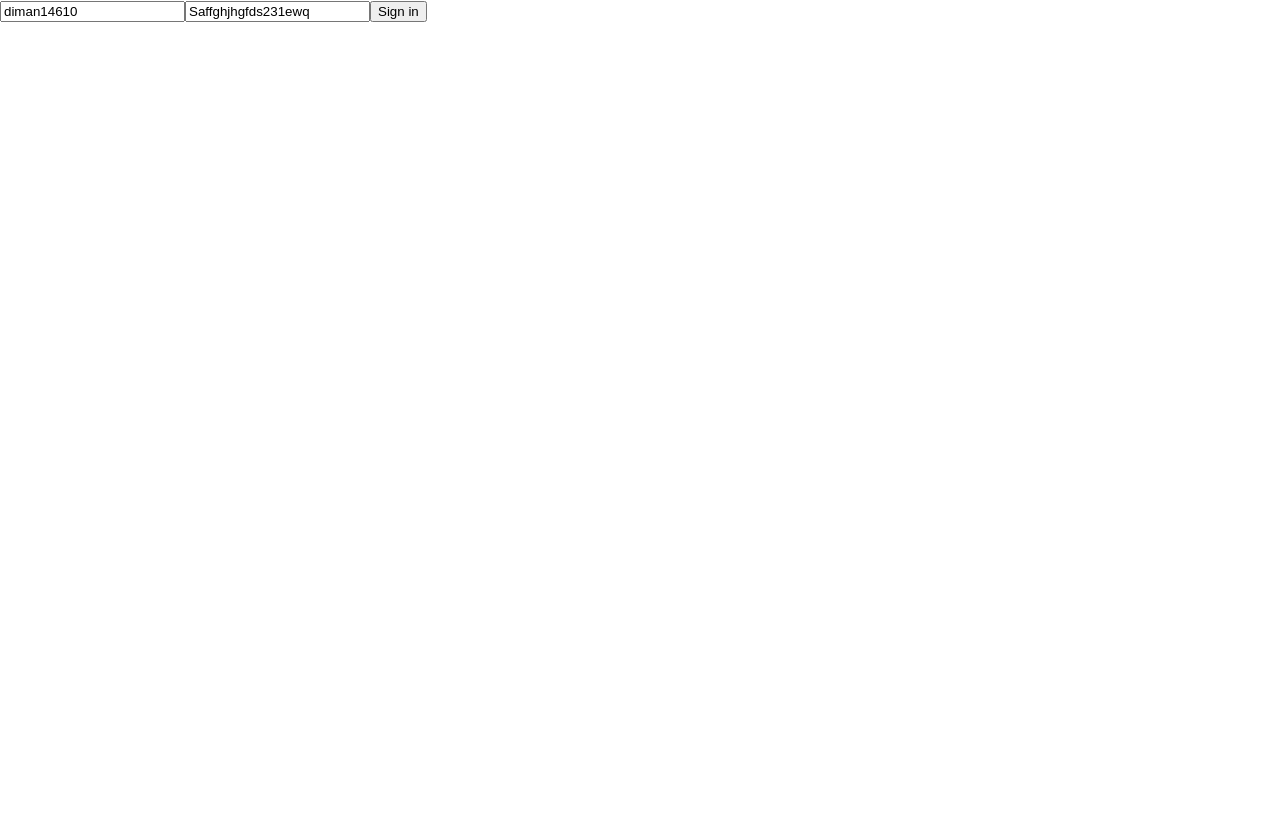
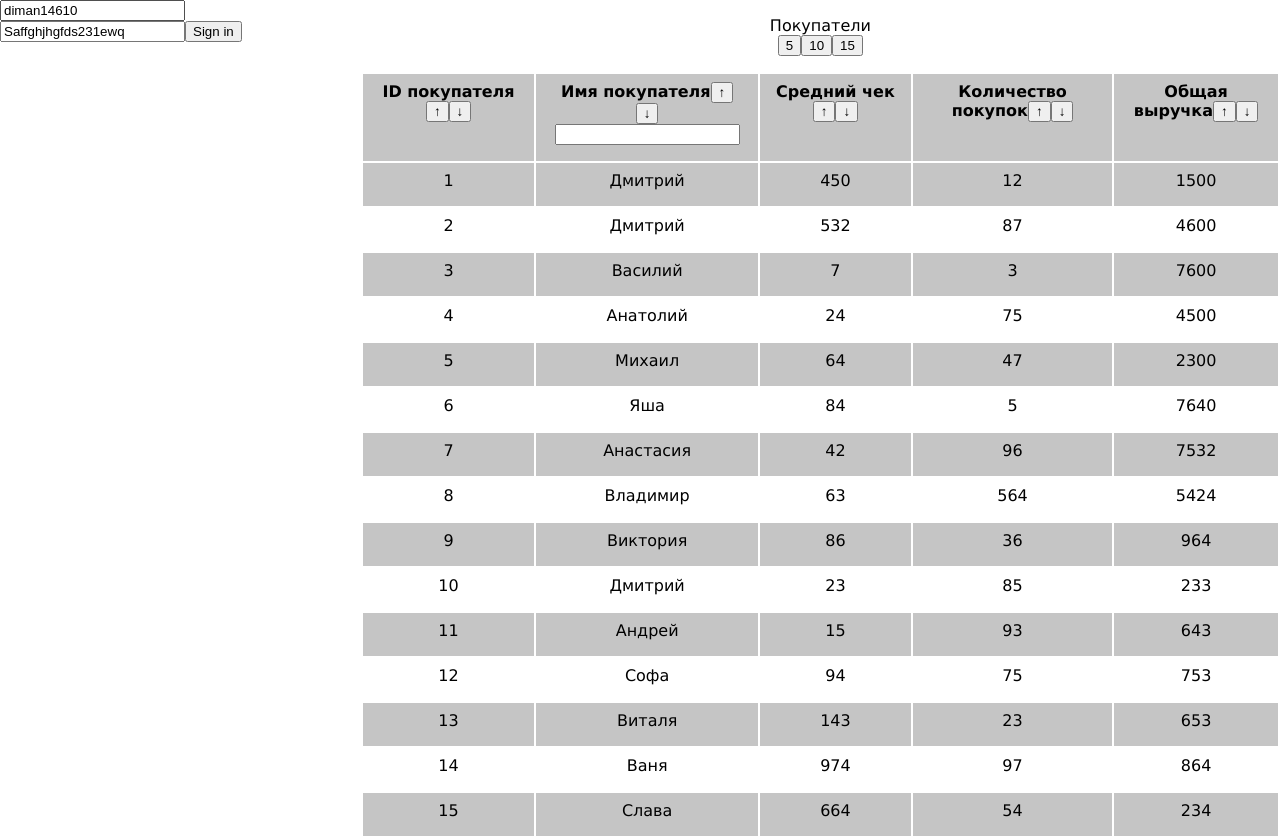
Before and after one commit to Diman14610/task-front-junior, a React (Create React App) app: page /#/buyers in a window 1280 px wide. Before the commit the page ends 800 px from the top, so only its background shows below. Built offline with nearby package versions, Linux system fonts and the light colour scheme.

Commit message:
21.08.2020 3:34

```diff
--- a/src/App.js
+++ b/src/App.js
@@ -1,8 +1,7 @@
-import React, { useState } from 'react';
+import React from 'react';
 import { Route, Switch } from 'react-router-dom'
 import './App.css';
 
-import Authorization from './components/Authorization'
 import Aside from './components/Aside'
 import Terminals from './components/Terminals'
 import Buyers from './components/Buyers'
@@ -11,7 +10,7 @@ import Error from './components/Error'
 
 function App() {
   return (
-    <div style={{ display: 'flex', columnGap: '1rem' }}>
+    <div className='container'>
       <Aside />
 
       <Switch>
--- a/src/components/Aside.js
+++ b/src/components/Aside.js
@@ -6,21 +6,14 @@ import Authorization from './Authorization'
 const Aside = () => {
     const [img, setImg] = useState(null)
     return (
-        <div style={
-            {
-                height: '100vh',
-                display: 'flex',
-                flexDirection: 'column',
-                justifyContent: 'space-between'
-            }
-        }>
+        <div className='container-aside'>
             {img === null ? (<Authorization upUrl={(f) => setImg(f)} />) :
                 (<>
                     <div>
                         <img src={img} alt='img' style={{ height: '124px' }} />
                     </div>
 
-                    <div>
+                    <div className='container-aside-links'>
                         <Link to='/'>Главная</Link>
                         <Link to='/terminals'>Терминалы</Link>
                         <Link to='/Buyers'>Покупатели</Link>
--- a/src/components/Authorization.js
+++ b/src/components/Authorization.js
@@ -6,6 +6,7 @@ const Authorization = ({ upUrl = f => f }) => {
 
     const Auto = () => {
         if (login && login !== ' ') {
+            if (password.length >= 8 && password.includes(password[0].toUpperCase()) && password.replace(/\D/g, '').length > 0) {
                 fetch(`https://avatars.githubusercontent.com/${login}`)
                     .then((e) =>
                         e.blob().then(e2 => {
@@ -18,12 +19,9 @@ const Authorization = ({ upUrl = f => f }) => {
                     )
                     .catch(() => console.log('error'))
             }
-
-        if (password.length >= 8 && password.includes(password[0].toUpperCase()) && password.replace(/\D/g, '').length > 0) {
-            // continue
-        }
             else {
                 alert('Пароль должен быть с заглавной буквы и иметь хотя бы 1 цифру')
+            }
         }
     }
     return (
--- a/src/components/Buyers.js
+++ b/src/components/Buyers.js
@@ -1,8 +1,131 @@
-import React from 'react'
+import React, { useState } from 'react'
+
+const l = [{ id: 1, name: 'Дмитрий', avg: 450, quantity: 12, total: 1500 },
+{ id: 2, name: 'Дмитрий', avg: 532, quantity: 87, total: 4600 },
+{ id: 3, name: 'Василий', avg: 7, quantity: 3, total: 7600 },
+{ id: 4, name: 'Анатолий', avg: 24, quantity: 75, total: 4500 },
+{ id: 5, name: 'Михаил', avg: 64, quantity: 47, total: 2300 },
+{ id: 6, name: 'Яша', avg: 84, quantity: 5, total: 7640 },
+{ id: 7, name: 'Анастасия', avg: 42, quantity: 96, total: 7532 },
+{ id: 8, name: 'Владимир', avg: 63, quantity: 564, total: 5424 },
+{ id: 9, name: 'Виктория', avg: 86, quantity: 36, total: 964 },
+{ id: 10, name: 'Дмитрий', avg: 23, quantity: 85, total: 233 },
+{ id: 11, name: 'Андрей', avg: 15, quantity: 93, total: 643 },
+{ id: 12, name: 'Софа', avg: 94, quantity: 75, total: 753 },
+{ id: 13, name: 'Виталя', avg: 143, quantity: 23, total: 653 },
+{ id: 14, name: 'Ваня', avg: 974, quantity: 97, total: 864 },
+{ id: 15, name: 'Слава', avg: 664, quantity: 54, total: 234 }
+]
 
 function Buyers() {
+    const [list, setList] = useState(l)
+    const [buf, setBuf] = useState(l)
+
+    const Sorting = (field, asc = true) => {
+        switch (field) {
+            case 'avg':
+                if (asc)
+                    setList(JSON.parse(JSON.stringify(list.sort((cur, next) => cur.avg - next.avg))))
+                else
+                    setList(JSON.parse(JSON.stringify(list.sort((cur, next) => next.avg - cur.avg))))
+                break;
+            case 'quantity':
+                if (asc)
+                    setList(JSON.parse(JSON.stringify(list.sort((cur, next) => cur.quantity - next.quantity))))
+                else
+                    setList(JSON.parse(JSON.stringify(list.sort((cur, next) => next.quantity - cur.quantity))))
+                break;
+            case 'total':
+                if (asc)
+                    setList(JSON.parse(JSON.stringify(list.sort((cur, next) => cur.total - next.total))))
+                else
+                    setList(JSON.parse(JSON.stringify(list.sort((cur, next) => next.total - cur.total))))
+                break;
+            case 'name':
+                if (asc) // ((a.name === b.name) ? 0 : ((a.name > b.name) ? 1 : -1))
+                    setList(JSON.parse(JSON.stringify(list.sort((cur, next) => cur.name === next.name ? 0 : ((cur.name > next.name) ? 1 : -1)))))
+                else
+                    setList(JSON.parse(JSON.stringify(list.sort((cur, next) => cur.name === next.name ? 0 : ((cur.name < next.name) ? 1 : -1)))))
+                break;
+            case 'id':
+                if (asc)
+                    setList(JSON.parse(JSON.stringify(list.sort((cur, next) => cur.id - next.id))))
+                else
+                    setList(JSON.parse(JSON.stringify(list.sort((cur, next) => next.id - cur.id))))
+                break;
+            default:
+                break;
+        }
+    }
     return (
-        <div>
+        <div className='container-table'>
+            <table>
+                <caption>
+                    Покупатели
+                    <div>
+                <button>5</button>
+                <button>10</button>
+                <button>15</button>
+            </div>
+                    </caption>
+                <thead>
+                    <tr>
+                        <th>
+                            ID покупателя
+                            <button onClick={() => Sorting('id')}>&uarr;</button>
+                            <button onClick={() => Sorting('id', false)}>&darr;</button>
+                        </th>
+                        <th>
+                            Имя покупателя
+                            <button onClick={() => Sorting('name')}>&uarr;</button>
+                            <button onClick={() => Sorting('name', false)}>&darr;</button>
+                            <div>
+                                <input type='text' onChange={
+                                    (e) => setList(list.filter((v) => {
+                                        if (v.name.toLocaleLowerCase() === e.target.value.toLocaleLowerCase()) {
+                                            return v.name += '<--'
+                                        }
+                                        else {
+                                            if (v.name.includes('<--')) {
+                                                return v.name = v.name.substring(0, v.name.length - 3)
+                                            }
+                                            return v.name
+                                        }
+                                    }))
+                                } />
+                            </div>
+                        </th>
+                        <th>
+                            Средний чек
+                            <button onClick={() => Sorting('avg')}>&uarr;</button>
+                            <button onClick={() => Sorting('avg', false)}>&darr;</button>
+                        </th>
+                        <th>
+                            Количество покупок
+                            <button onClick={() => Sorting('quantity')}>&uarr;</button>
+                            <button onClick={() => Sorting('quantity', false)}>&darr;</button>
+                        </th>
+                        <th>
+                            Общая выручка
+                            <button onClick={() => Sorting('total')}>&uarr;</button>
+                            <button onClick={() => Sorting('total', false)}>&darr;</button>
+                        </th>
+                    </tr>
+                </thead>
+                <tbody style={{ textAlign: 'center' }}>
+                    {
+                        list.map((v, i) => {
+                            return (<tr key={i}>
+                                <td>{v.id}</td>
+                                <td>{v.name}</td>
+                                <td>{v.avg}</td>
+                                <td>{v.quantity}</td>
+                                <td>{v.total}</td>
+                            </tr>)
+                        })
+                    }
+                </tbody>
+            </table>
 
         </div>
     )
--- a/src/components/Terminals.js
+++ b/src/components/Terminals.js
@@ -10,15 +10,16 @@ function Terminals() {
         setbuf((p) => p = [...p, { name, diff }])
     }
     return (
-        <div>
-            <div>
-                <input type='text' placeholder='Название терминала' onChange={e => setName(e.target.value)} />
-                <input type='text' placeholder='Описание' onChange={e => setDiff(e.target.value)} />
+        <div className='container-table'>
 
-                <button onClick={() => Add()}>Добавить</button>
-            </div>
 
             <div>
+                <div>
+                    <input type='text' placeholder='Название терминала' onChange={e => setName(e.target.value)} />
+                    <input type='text' placeholder='Описание' onChange={e => setDiff(e.target.value)} />
+
+                    <button onClick={() => Add()}>Добавить</button>
+                </div>
                 <table>
                     <caption>Терминалы</caption>
                     <thead>
--- a/src/index.js
+++ b/src/index.js
@@ -2,6 +2,7 @@ import React from 'react';
 import ReactDOM from 'react-dom';
 import { HashRouter } from 'react-router-dom'
 import './index.css';
+import './main.css'
 import App from './App';
 import * as serviceWorker from './serviceWorker';
 
--- /dev/null
+++ b/src/main.css
@@ -0,0 +1,98 @@
+body {
+  margin: 0;
+  font-size: 16px;
+  font-family: Verdana, Geneva, Tahoma, sans-serif;
+}
+
+tr {
+  text-align: center;
+}
+
+caption {
+  margin: 1rem 0;
+}
+
+td, th {
+  padding: 1rem;
+  padding-top: .5rem;
+}
+
+tr {
+  vertical-align: baseline;
+}
+
+tr:nth-child(odd) {
+  background-color: #c5c5c5;
+}
+
+.container {
+  display: -webkit-box;
+  display: -ms-flexbox;
+  display: flex;
+  -webkit-column-gap: 1rem;
+          column-gap: 1rem;
+}
+
+@media screen and (max-width: 768px) {
+  .container {
+    -webkit-box-orient: vertical;
+    -webkit-box-direction: normal;
+        -ms-flex-direction: column;
+            flex-direction: column;
+    margin-bottom: 5rem;
+  }
+}
+
+.container-aside {
+  justify-self: start;
+  height: 100vh;
+  display: -webkit-box;
+  display: -ms-flexbox;
+  display: flex;
+  -webkit-box-orient: vertical;
+  -webkit-box-direction: normal;
+      -ms-flex-direction: column;
+          flex-direction: column;
+  -webkit-box-pack: justify;
+      -ms-flex-pack: justify;
+          justify-content: space-between;
+}
+
+.container-aside img {
+  height: 124px;
+}
+
+@media screen and (max-width: 768px) {
+  .container-aside {
+    -webkit-box-orient: horizontal;
+    -webkit-box-direction: normal;
+        -ms-flex-direction: row;
+            flex-direction: row;
+    height: 50vh;
+  }
+}
+
+.container-aside-links {
+  display: -webkit-box;
+  display: -ms-flexbox;
+  display: flex;
+  -webkit-box-orient: vertical;
+  -webkit-box-direction: normal;
+      -ms-flex-direction: column;
+          flex-direction: column;
+}
+
+.container-aside-links a {
+  margin-top: 1rem;
+}
+
+.container-table {
+  margin: 0 auto;
+  height: 100vh;
+  display: -webkit-box;
+  display: -ms-flexbox;
+  display: flex;
+  -webkit-box-pack: center;
+      -ms-flex-pack: center;
+          justify-content: center;
+}
```
Lines whose indentation alone changed are shown as unchanged.
